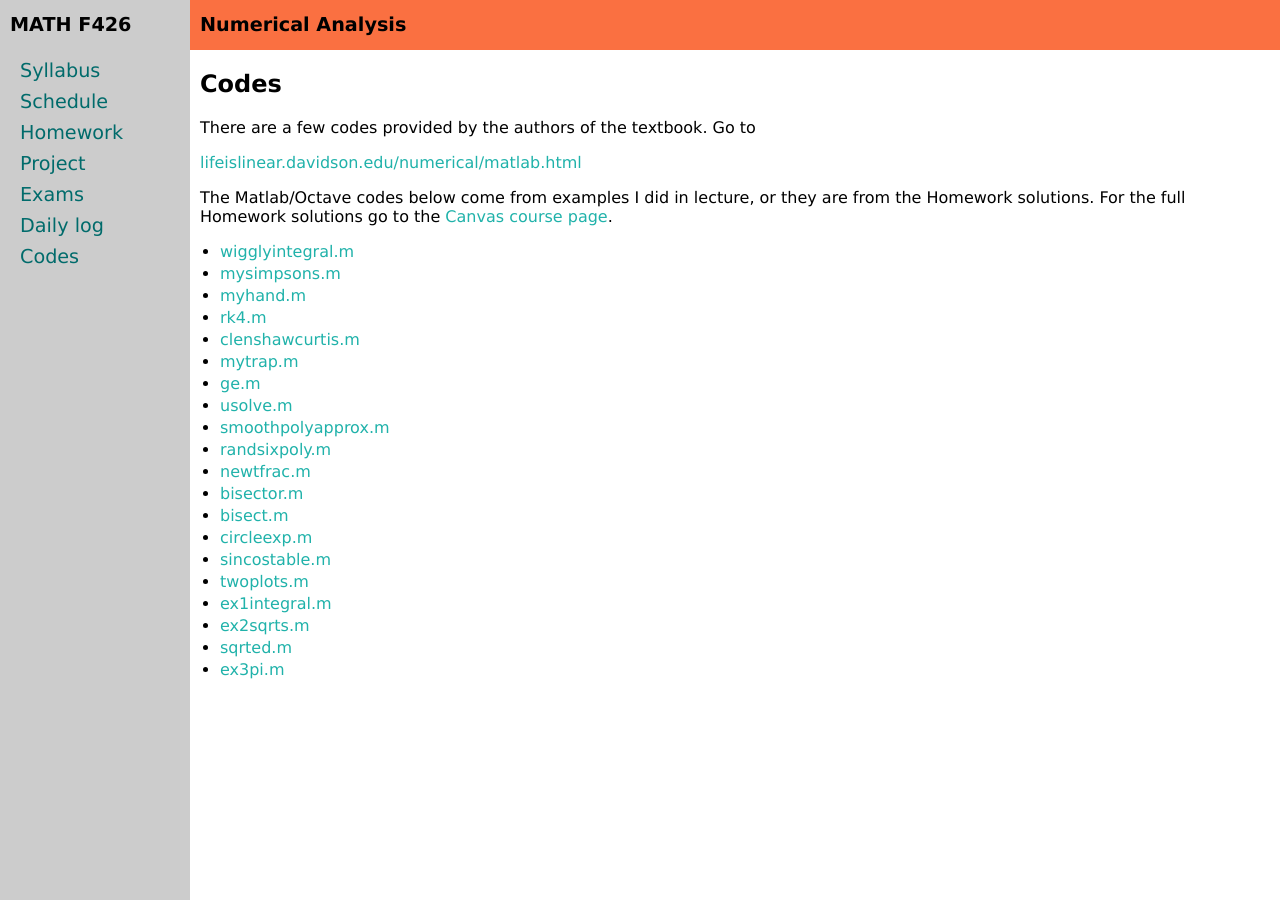
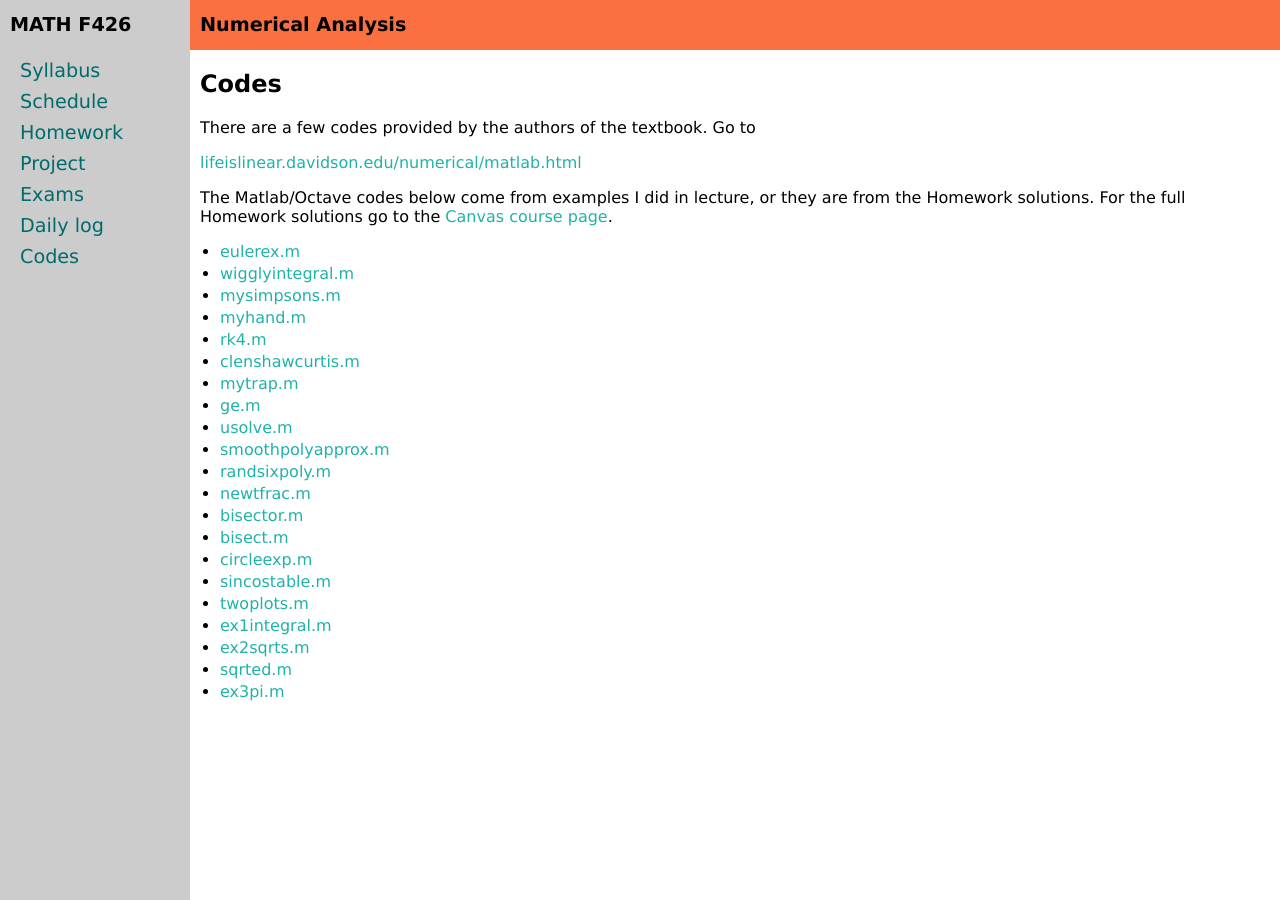
Before and after one commit to bueler/numerical, a Jekyll site: the page built from codes.md, in a window 1280 px wide. Built offline with Jekyll 4.4.1, drawn with Linux system fonts in a browser that asks for light colours.

Commit message:
post the classroom code

```diff
--- a/codes.md
+++ b/codes.md
@@ -15,6 +15,7 @@ The Matlab/Octave codes below come from examples I did in lecture, or they are f
   * [.m](assets/codes/.m)
 -->
 
+  * [eulerex.m](assets/codes/eulerex.m)
   * [wigglyintegral.m](assets/codes/wigglyintegral.m)
   * [mysimpsons.m](assets/codes/mysimpsons.m)
   * [myhand.m](assets/codes/myhand.m)
```
Also changed, not shown: 1 other file.
